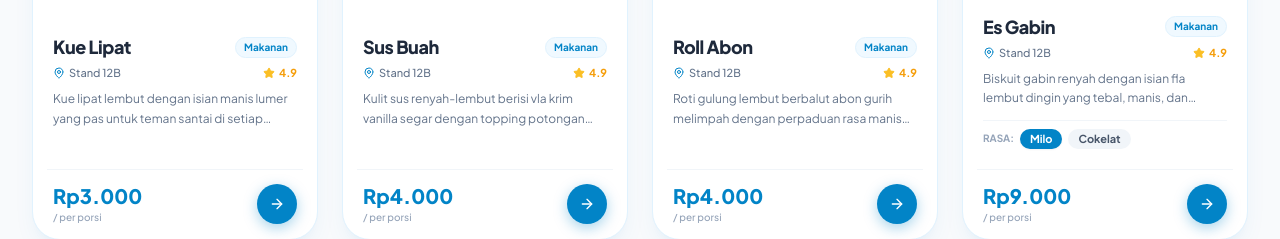
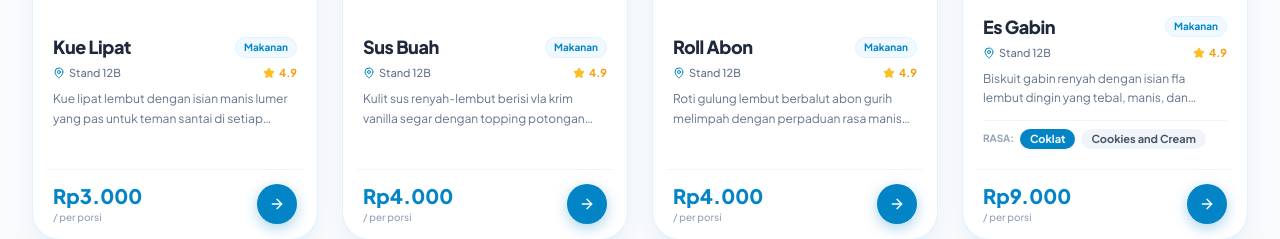
Before and after one commit to HekaStore/Binary-bite, a Next.js app: page / in a window 1280 px wide. Shown: the part 1640-1879 px from the top of the page. Built offline with nearby package versions, Linux system fonts and the light colour scheme.

Commit message:
feat: update Es Gabin flavor variants to Coklat and Cookies and Cream

```diff
--- a/src/components/PosCashier.tsx
+++ b/src/components/PosCashier.tsx
@@ -41,7 +41,7 @@ export const PosCashier: React.FC = () => {
   const [manualCustomer, setManualCustomer] = useState('');
   const [manualCart, setManualCart] = useState<{ [productId: string]: number }>({});
   const [manualFlavor, setManualFlavor] = useState<{ [productId: string]: string }>({
-    'es-gabin': 'Milo',
+    'es-gabin': 'Coklat',
   });
 
   // Load orders from localStorage (Starts completely empty)
@@ -635,7 +635,7 @@ export const PosCashier: React.FC = () => {
                           {formatRupiah(prod.price)}
                         </div>
                         {prod.flavors && qty > 0 && (
-                          <div className="flex gap-1 mt-1">
+                          <div className="flex flex-wrap gap-1 mt-1">
                             {prod.flavors.map((fl) => (
                               <button
                                 key={fl}
--- a/src/components/ProductCard.tsx
+++ b/src/components/ProductCard.tsx
@@ -86,9 +86,9 @@ export const ProductCard: React.FC<ProductCardProps> = ({ product }) => {
         {/* Flavor Selector if product has options (e.g. Es Gabin) */}
         {product.flavors && product.flavors.length > 0 && (
           <div className="mb-3 pt-2 border-t border-slate-100">
-            <div className="flex items-center gap-1.5">
+            <div className="flex items-center gap-1.5 flex-wrap">
               <span className="text-[10px] font-bold text-slate-400 uppercase">Rasa:</span>
-              <div className="flex gap-1.5">
+              <div className="flex flex-wrap gap-1.5">
                 {product.flavors.map((flavor) => (
                   <button
                     key={flavor}
--- a/src/data/products.ts
+++ b/src/data/products.ts
@@ -48,7 +48,7 @@ export const OFFICIAL_PRODUCTS: Product[] = [
     image: '/images/products/es-gabin.jpg',
     alt: 'Gabin Ice Cream tebal dingin Binary Bite',
     isPopular: true,
-    flavors: ['Milo', 'Cokelat'],
+    flavors: ['Coklat', 'Cookies and Cream'],
   },
   {
     id: 'es-capcin',
```
Also changed, not shown: 1 other file (tests, documents, lock files or other folders).
